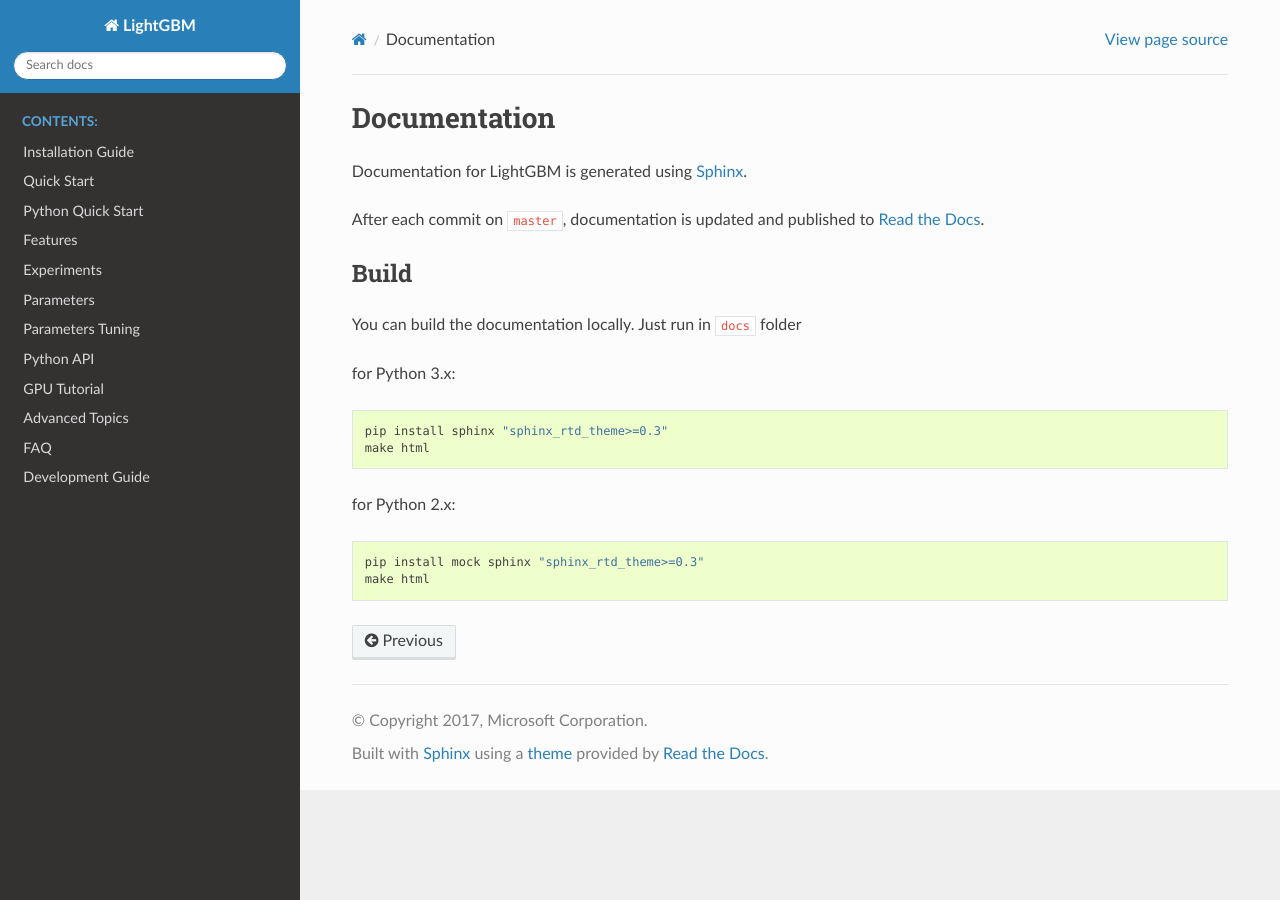
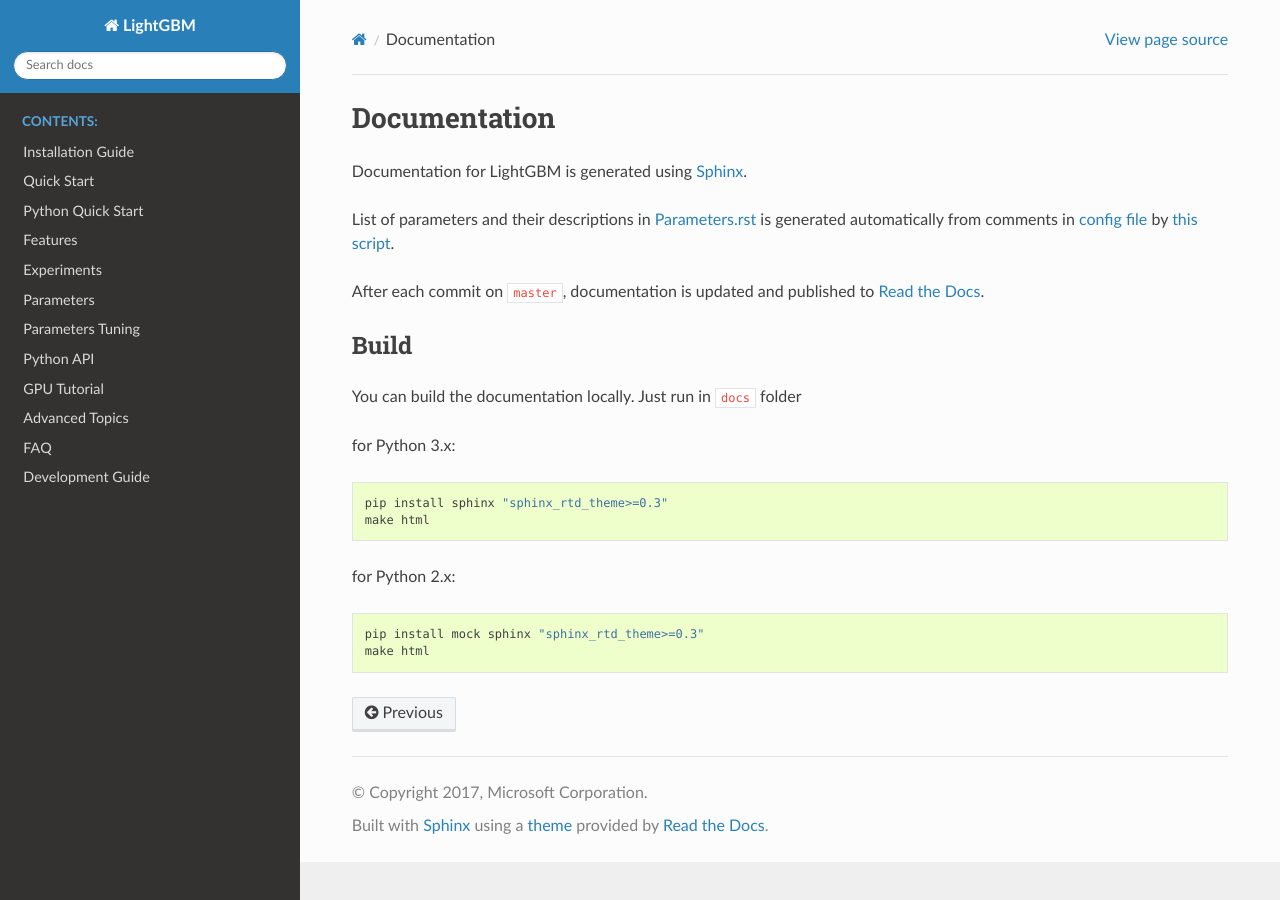
Before and after one commit to microsoft/LightGBM, a Sphinx documentation site: the page built from docs/README.rst, in a window 1280 px wide. Built offline with Sphinx 7.4.7 and the Read the Docs theme 2.0.0, drawn with Linux system fonts in a browser that asks for light colours; pages that are not in the unit, such as notebooks, are missing from menus.

Commit message:
added note about auto-generated parameters

```diff
--- a/docs/README.rst
+++ b/docs/README.rst
@@ -2,6 +2,10 @@
 =============
 
 Documentation for LightGBM is generated using `Sphinx <http://www.sphinx-doc.org/>`__.
+
+List of parameters and their descriptions in `Parameters.rst <https://github.com/Microsoft/LightGBM/blob/master/docs/Parameters.rst>`__
+is generated automatically from comments in `config file <https://github.com/Microsoft/LightGBM/blob/master/include/LightGBM/config.h>`__
+by `this script <https://github.com/Microsoft/LightGBM/blob/master/helper/parameter_generator.py>`__.
 
 After each commit on ``master``, documentation is updated and published to `Read the Docs <https://lightgbm.readthedocs.io/>`__.
 
```
